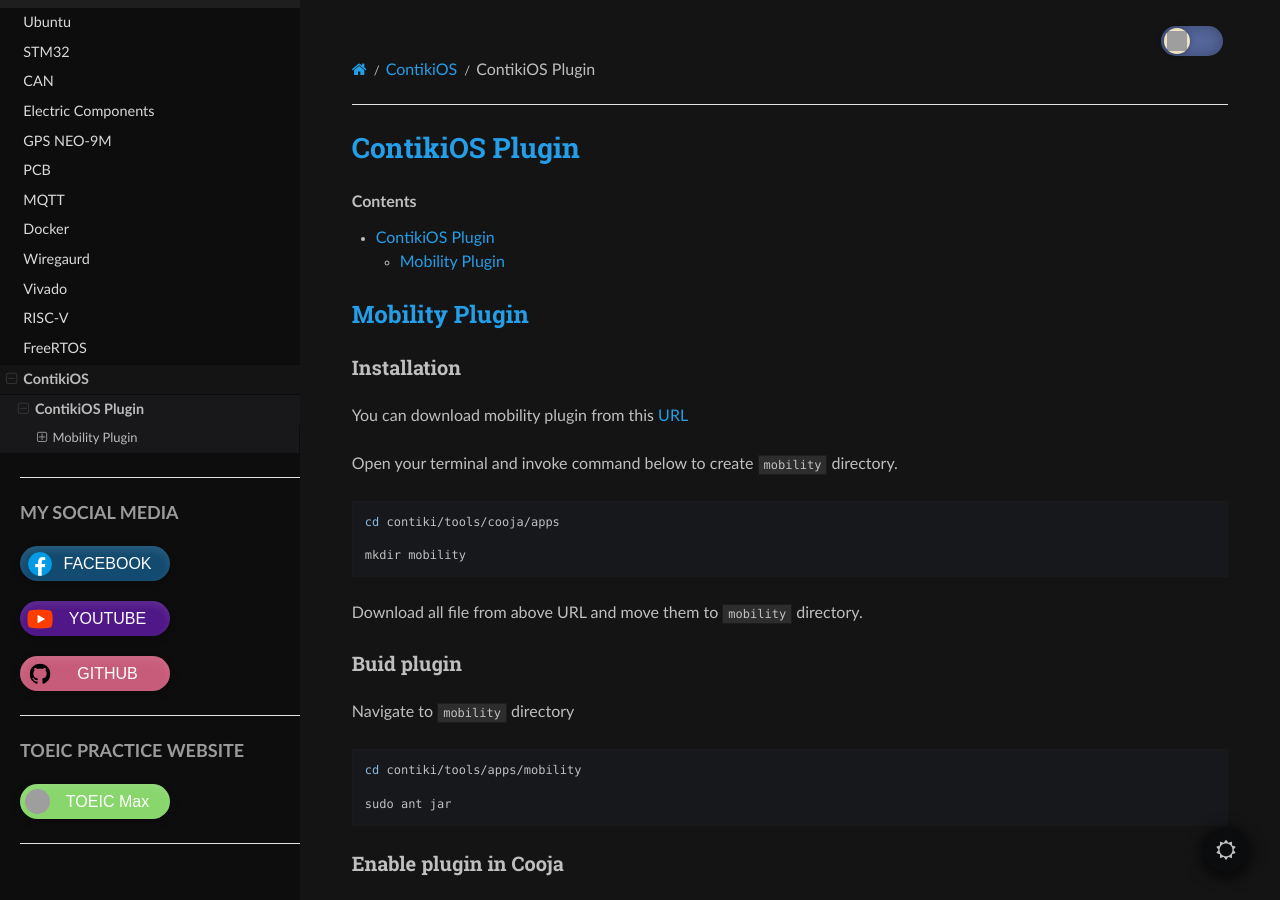
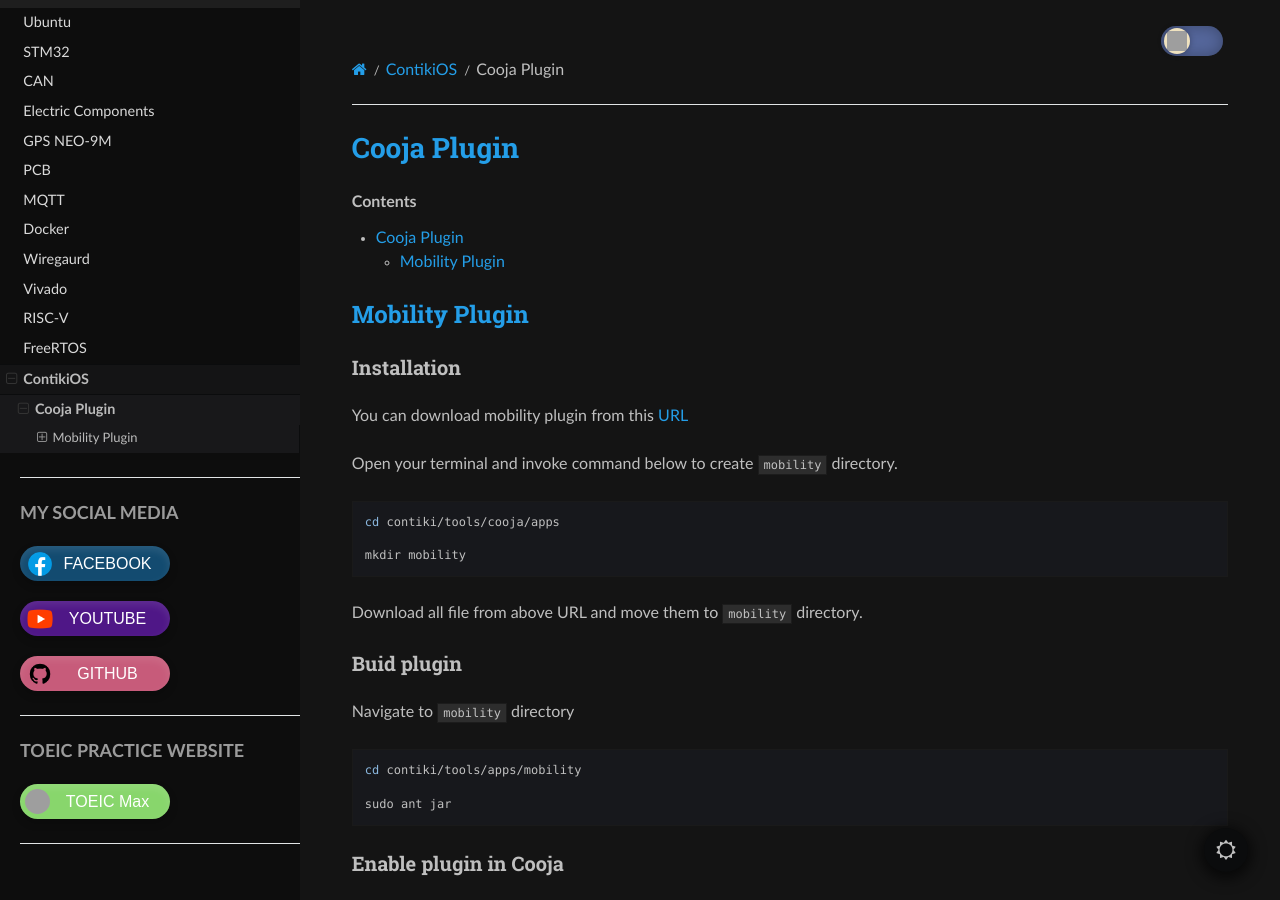
Before and after one commit to ryanjtr/MyDocs, a Sphinx documentation site: the page built from docs/source/Contents/ContikiOS/contiki_plugin.rst, in a window 1280 px wide and 900 px high. Built offline with Sphinx 7.4.7 and the Read the Docs theme 2.0.0, drawn with Linux system fonts in a browser that asks for light colours; grey boxes are pictures that could not be loaded.

Commit message:
change contiki abit

```diff
--- a/docs/source/Contents/ContikiOS/contiki_plugin.rst
+++ b/docs/source/Contents/ContikiOS/contiki_plugin.rst
@@ -1,4 +1,4 @@
-ContikiOS Plugin
+Cooja Plugin
 =====================
 
 .. contents::
```
Also changed, not shown: docs/source/Contents/ContikiOS/networking.rst (+31 -0 lines).
